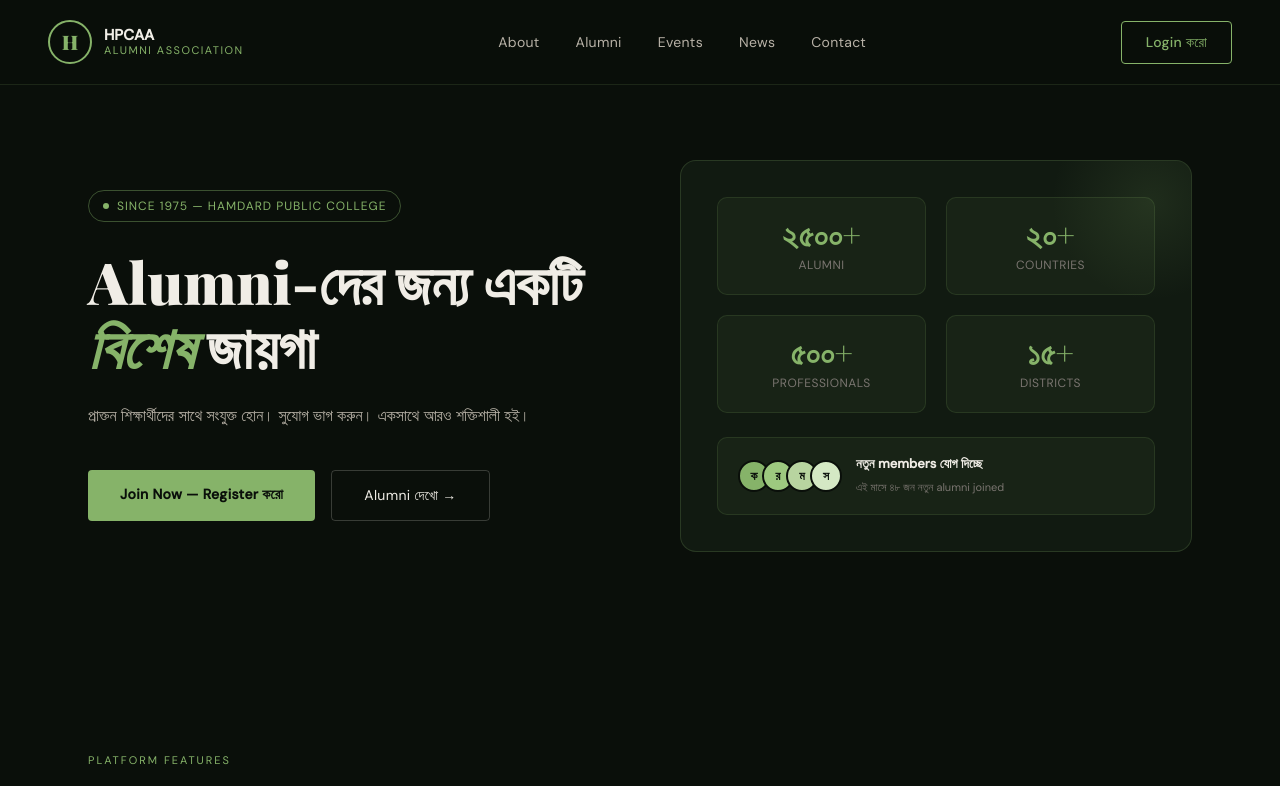
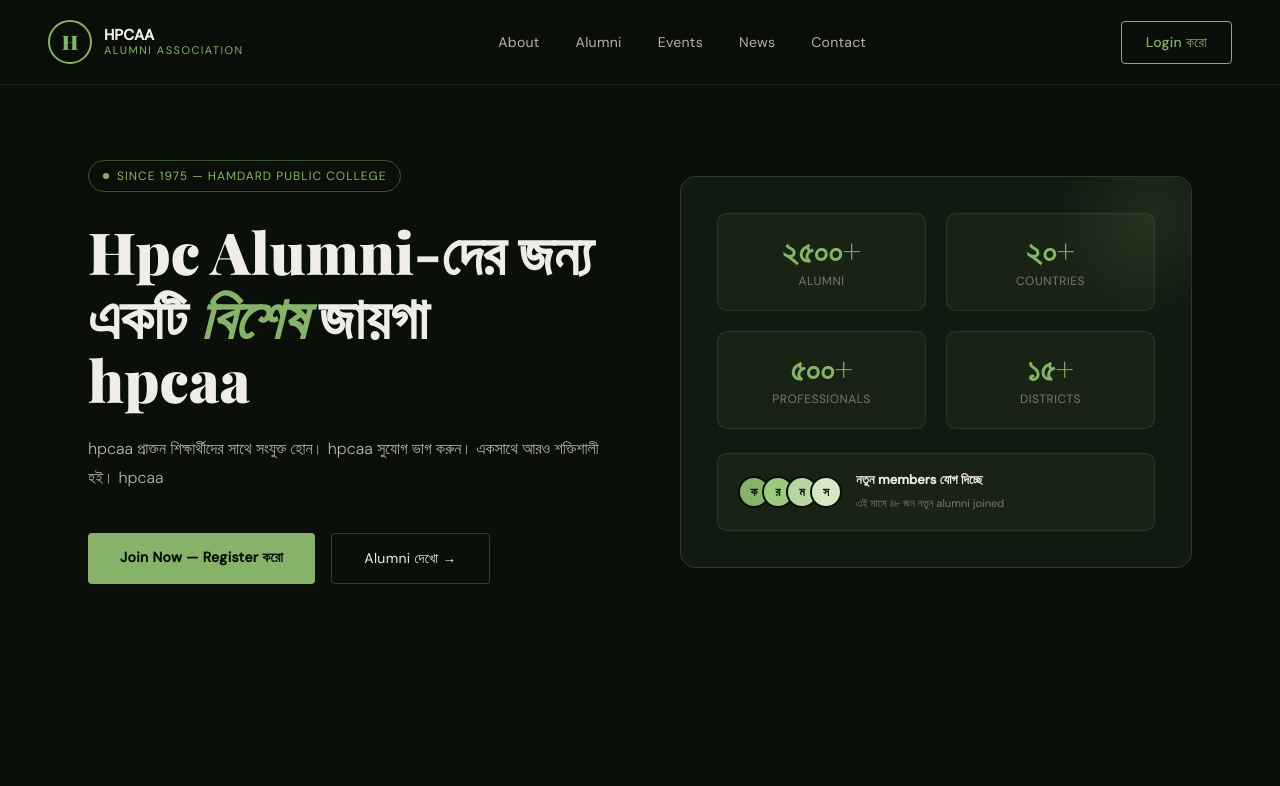
Before and after one commit to jakaria76/Hamdard-Public-College-Alumni-Association, a Next.js app: page / in a window 1280 px wide. Shown: the top 786 px of the page. Built offline with nearby package versions, Linux system fonts and the light colour scheme.

Commit message:
some changes

```diff
--- a/app/page.js
+++ b/app/page.js
@@ -438,11 +438,11 @@
           <div>
             <div className="hero-badge">Since 1975 — Hamdard Public College</div>
             <h1 className="hero-title">
-              Alumni-দের জন্য একটি <em>বিশেষ</em> জায়গা
+              Hpc Alumni-দের জন্য একটি <em>বিশেষ</em> জায়গা hpcaa
             </h1>
             <p className="hero-desc">
-              প্রাক্তন শিক্ষার্থীদের সাথে সংযুক্ত হোন। সুযোগ ভাগ করুন।
-              একসাথে আরও শক্তিশালী হই।
+              hpcaa প্রাক্তন শিক্ষার্থীদের সাথে সংযুক্ত হোন। hpcaa সুযোগ ভাগ করুন।
+              একসাথে আরও শক্তিশালী হই। hpcaa
             </p>
             <div className="hero-buttons">
               <Link href="/register" className="btn-primary">Join Now — Register করো</Link>
```
